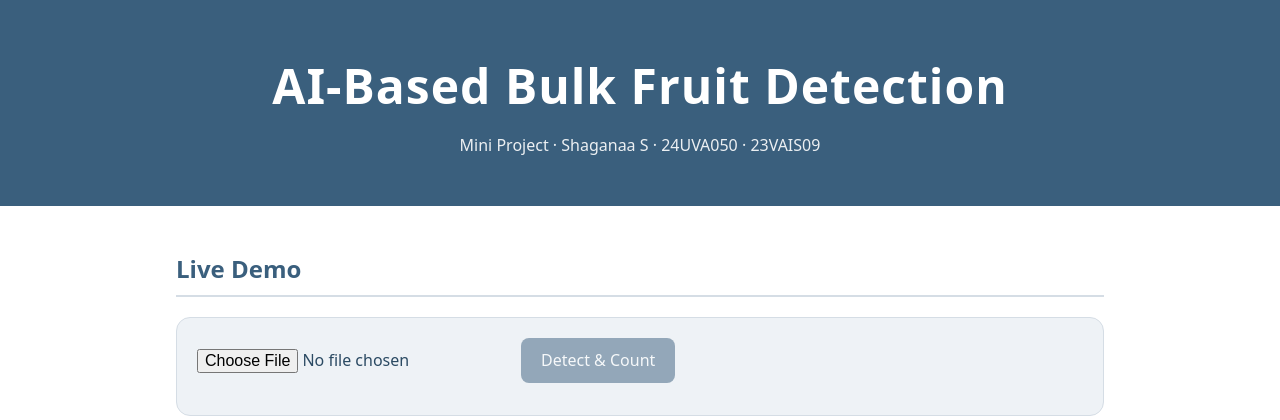
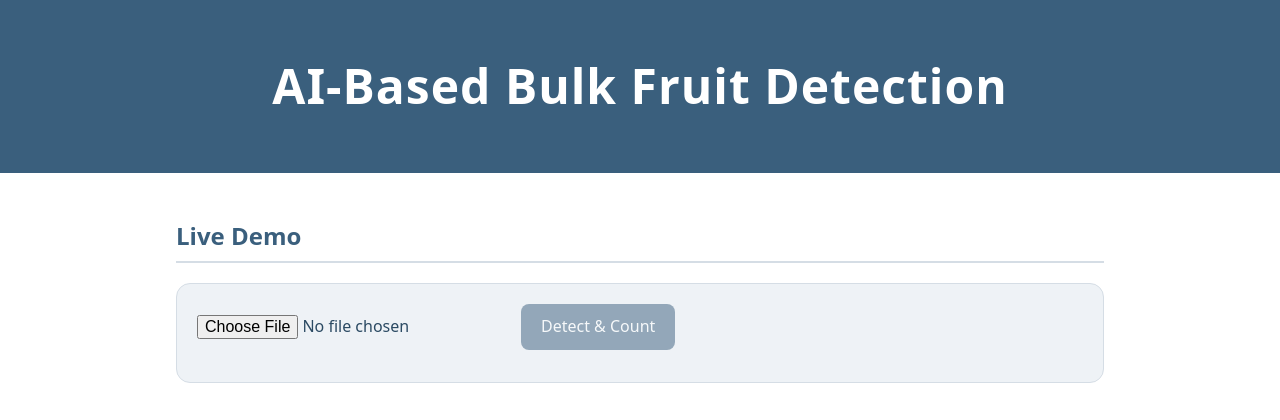
Before and after one commit to 24uva050-design/ai-bulk-fruit-detection, a Flask app: page / in a window 1280 px wide. Shown: the top 420 px of the page. Run offline with Flask 3, Linux system fonts and the light colour scheme.

Commit message:
Update index.html

```diff
--- a/templates/index.html
+++ b/templates/index.html
@@ -10,8 +10,7 @@
 *{box-sizing:border-box}
 body{margin:0;background:var(--bg);color:var(--fg);font-family:system-ui,-apple-system,"Segoe UI",sans-serif;line-height:1.6}
 header{background:var(--accent);color:#fff;text-align:center;padding:48px 16px}
-header h1{margin:0 0 8px;font-size:clamp(1.8rem,5vw,3rem);letter-spacing:1px}
-header p{margin:0;opacity:.9}
+header h1{margin:0;font-size:clamp(1.8rem,5vw,3rem);letter-spacing:1px}
 main{max-width:960px;margin:0 auto;padding:24px 16px}
 h2{color:var(--accent);border-bottom:2px solid var(--line);padding-bottom:6px}
 .card{background:var(--soft);border:1px solid var(--line);border-radius:14px;padding:20px}
@@ -28,7 +27,6 @@ canvas{max-width:100%;height:auto;margin-top:16px;border-radius:10px}
 <body>
 <header>
   <h1>AI-Based Bulk Fruit Detection</h1>
-  <p>Mini Project · Shaganaa S · 24UVA050 · 23VAIS09</p>
 </header>
 <main>
   <h2>Live Demo</h2>
```
